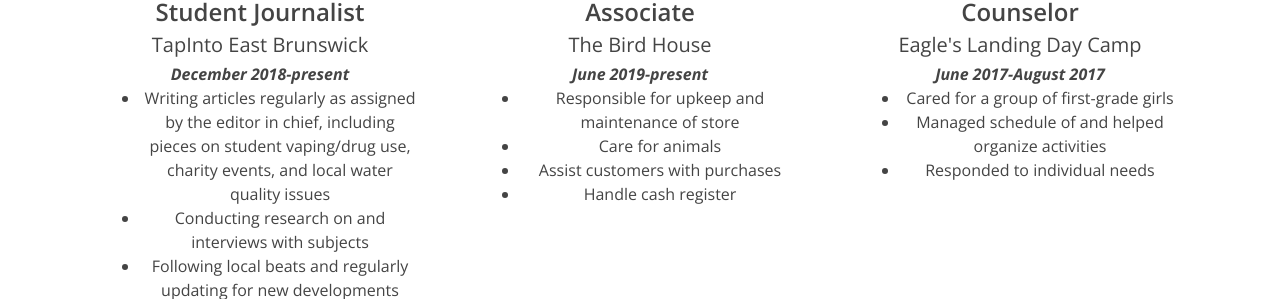
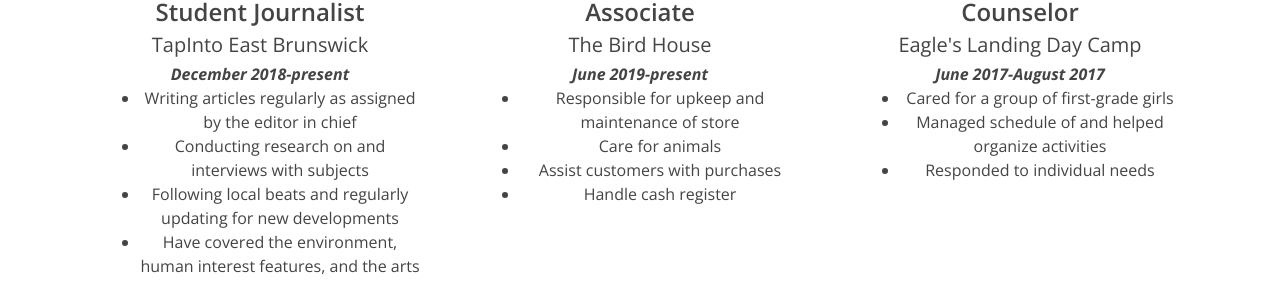
Before and after one commit to jdiamondcollege/Jillian-Diamond-JOUR352, a plain HTML site: page resume/index.html in a window 1280 px wide. Shown: the part 341-640 px from the top of the page. Drawn offline with nearby package versions, Linux system fonts and the light colour scheme.

Commit message:
Update index.html

```diff
--- a/resume/index.html
+++ b/resume/index.html
@@ -71,7 +71,7 @@
                       <div class="organization">TapInto East Brunswick</div>
                         <div class="date">December 2018-present</div>
                           <ul>
-                            <li>Writing articles regularly as assigned by the editor in chief, including pieces on student vaping/drug use, charity events, and local water quality issues</li>
+                            <li>Writing articles regularly as assigned by the editor in chief</li>
                             <li>Conducting research on and interviews with subjects</li>
                             <li>Following local beats and regularly updating for new developments</li>
                             <li>Have covered the environment, human interest features, and the arts</li>
```
